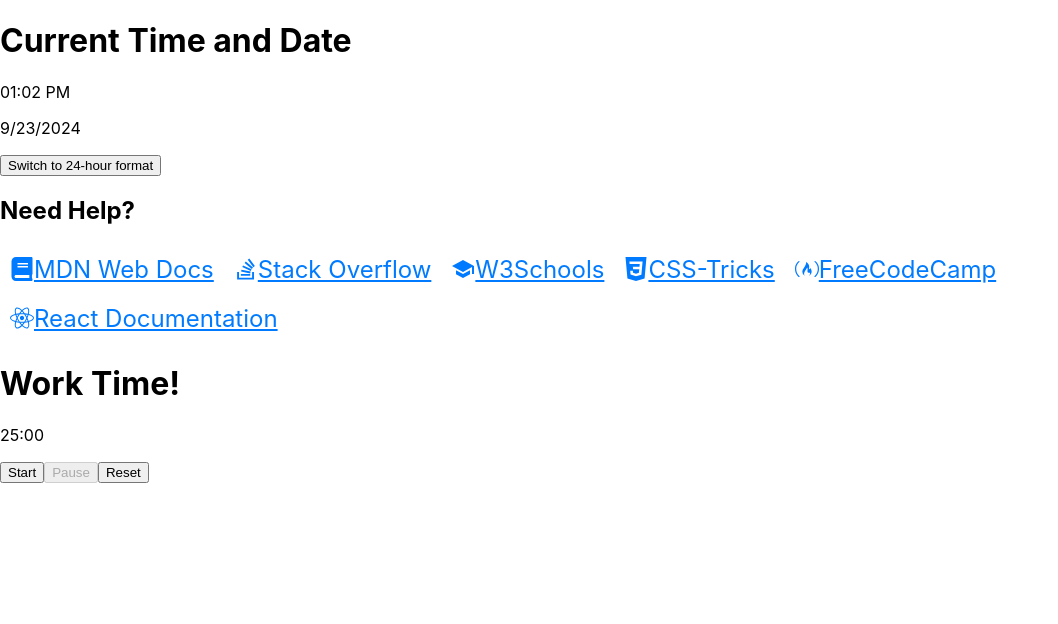
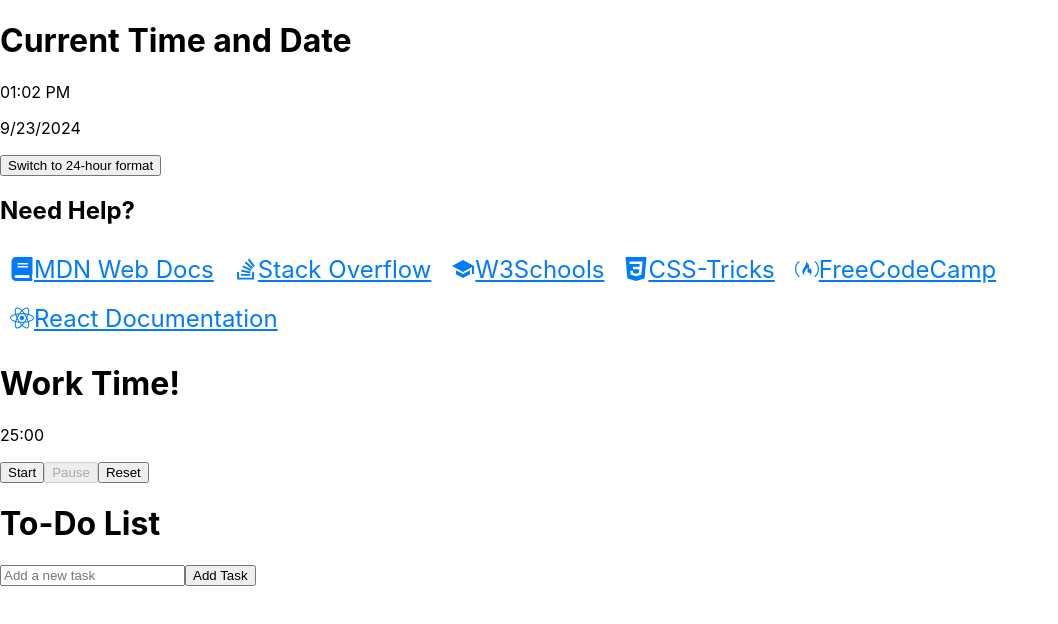
Before and after one commit to ErikaRagauskaite/DualFocus, a React (Create React App) app in the folder dual-focus/: page / in a window 1280 px wide. Shown: the top 624 px of the page, without its empty margins (0-1058 px from the left). Built offline with nearby package versions, Linux system fonts and the light colour scheme.

Commit message:
added initial todo list

```diff
--- a/dual-focus/src/App.js
+++ b/dual-focus/src/App.js
@@ -2,6 +2,7 @@
 import TimePage from "./components/TimePage";
 import UsefulLinks from "./components/UsefulLinks";
 import PomodoroTimer from "./components/PomodoroTimer";
+import ToDoList from "./components/ToDoList";
 
 const App = () => {
   return (
@@ -9,6 +10,7 @@
       <TimePage />
       <UsefulLinks />
       <PomodoroTimer />
+      <ToDoList />
     </div>
   );
 };
--- /dev/null
+++ b/dual-focus/src/components/ToDoList.js
@@ -0,0 +1,78 @@
+import React from "react";
+import { useState } from "react";
+
+const ToDoList = () => {
+  const [tasks, setTasks] = useState([]);
+  const [taskInput, setTaskInput] = useState("");
+  const [editIndex, setEditIndex] = useState(null);
+
+  const handleInputChange = (e) => {
+    setTaskInput(e.target.value);
+  };
+
+  const addTask = () => {
+    if (taskInput.trim()) {
+      if (editIndex !== null) {
+        const updatedTasks = tasks.map((task, index) =>
+          index === editIndex ? { ...task, text: taskInput } : task
+        );
+        setTasks(updatedTasks);
+        setEditIndex(null);
+      } else {
+        setTasks([...tasks, { text: taskInput, completed: false }]);
+      }
+      setTaskInput("");
+    }
+  };
+
+  const toggleTaskCompletion = (index) => {
+    const newTask = tasks.filter((_, i) => i != index);
+    setTasks(newTask);
+  };
+
+  const startEditing = (index) => {
+    setTaskInput(tasks[index].text);
+    setEditIndex(index);
+  };
+
+  const deleteTask = (index) => {
+    const newTasks = tasks.filter((_, i) => i !== index);
+    setTasks(newTasks);
+  };
+
+  return (
+    <>
+      <div>
+        <h1>To-Do List</h1>
+        <input
+          type="text"
+          value={taskInput}
+          onChange={handleInputChange}
+          placeholder="Add a new task"
+        />
+        <button onClick={addTask}>Add Task</button>
+        <ul>
+          {tasks.map((task, index) => (
+            <li
+              key={index}
+              style={{
+                textDecoration: task.completed ? "line-through" : "none",
+              }}
+            >
+              <input
+                type="checkbox"
+                checked={task.completed}
+                onChange={() => toggleTaskCompletion(index)}
+              />
+              {task.text}
+              <button onClick={() => startEditing(index)}>Edit</button>
+              <button onClick={() => deleteTask(index)}>Delete</button>
+            </li>
+          ))}
+        </ul>
+      </div>
+    </>
+  );
+};
+
+export default ToDoList;
```
